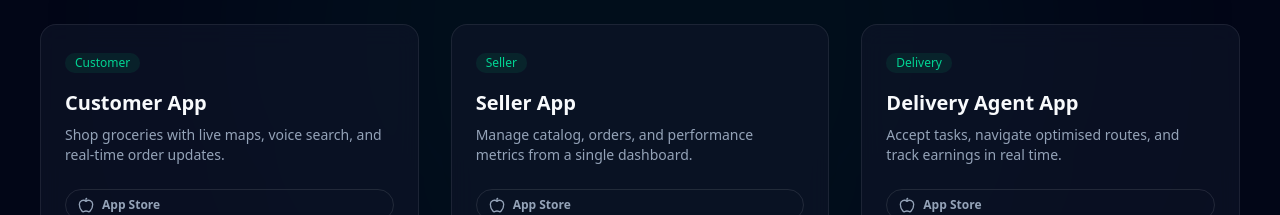
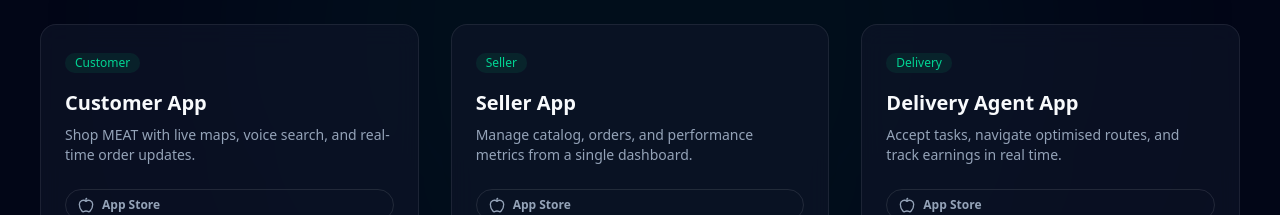
Before and after one commit to testingoat/GoatGoat-Website, a Next.js app: page / in a window 1280 px wide. Shown: the part 5420-5635 px from the top of the page. Built offline with nearby package versions, Linux system fonts and the light colour scheme.

Commit message:
Changes Page.tsx in that added MEAT word and in layout added Hyperlocal Delivery

```diff
--- a/src/app/layout.tsx
+++ b/src/app/layout.tsx
@@ -3,7 +3,7 @@ import { ThemeProvider } from "@/components/theme-provider";
 import "./globals.css";
 
 export const metadata: Metadata = {
-  title: "GoatGoat - Real-time Grocery",
+  title: "GoatGoat - Real-time Hyper Local Delivery",
   description: "Connects customers, local sellers, and delivery agents in one platform.",
 };
 
--- a/src/app/page.tsx
+++ b/src/app/page.tsx
@@ -26,7 +26,7 @@ export default function Home() {
               role: "Customer",
               title: "Customer App",
               description:
-                "Shop groceries with live maps, voice search, and real-time order updates.",
+                "Shop MEAT with live maps, voice search, and real-time order updates.",
               ios: { url: "#" },
               android: { url: "#" },
             },
```
